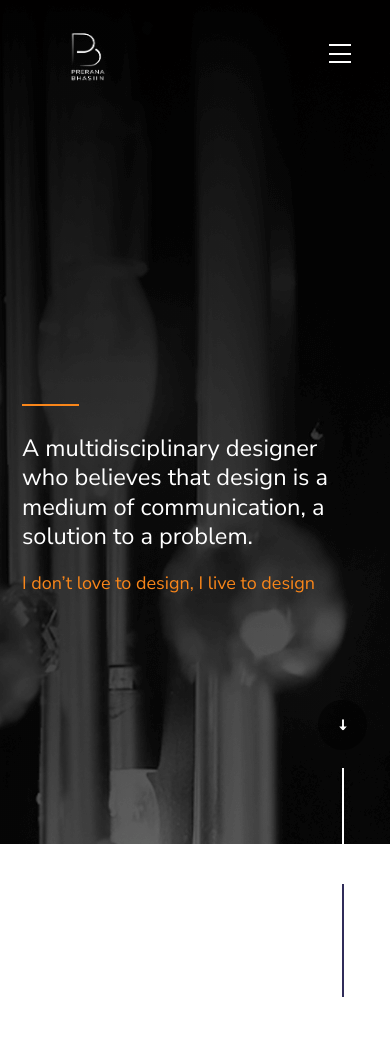
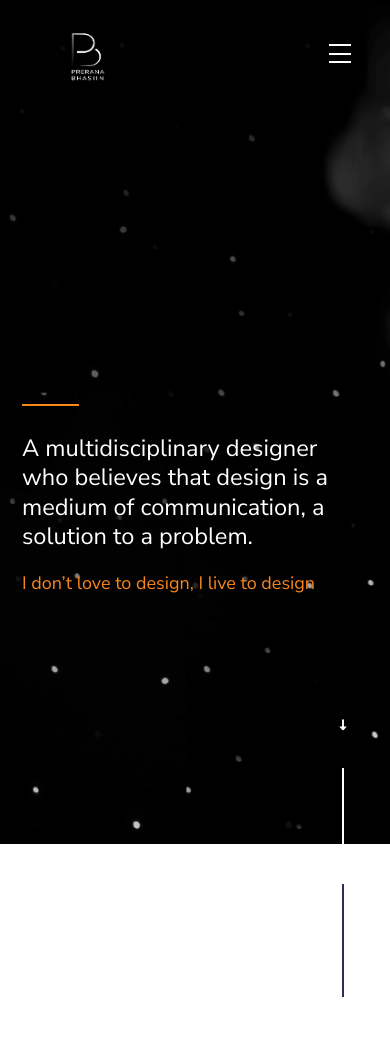
Before and after one commit to ImCalm9/DesignFullyYours, a PHP site: page /index.php in a window 390 px wide. Shown: the top 1043 px of the page. Run offline with PHP 8.4, Linux system fonts and the light colour scheme.

Commit message:
updated media query

```diff
--- a/css/main.css
+++ b/css/main.css
@@ -2086,10 +2086,19 @@ input::-moz-focus-inner {
 }
 
 @media screen and (max-width: 768px) {
-  section[data-image-src="images/hero-bg-3000.png"]{
+  section[data-image-src="images/hero-bg-3000.png"]::after{
     background: url('/images/hero-bg-3000.png');
-    background-position-x: 90%;
-    background-attachment: scroll;
+    content:"";
+    position:fixed; /* stretch a fixed position to the whole screen */
+    top:0;
+    height:100vh; /* fix for mobile browser address bar appearing disappearing */
+    left:0;
+    right:0;
+    z-index:-1; /* needed to keep in the background */
+    background-size: cover;
+    -webkit-background-size: cover;
+    -moz-background-size: cover;
+    -o-background-size: cover;
   }
 }
 
```
